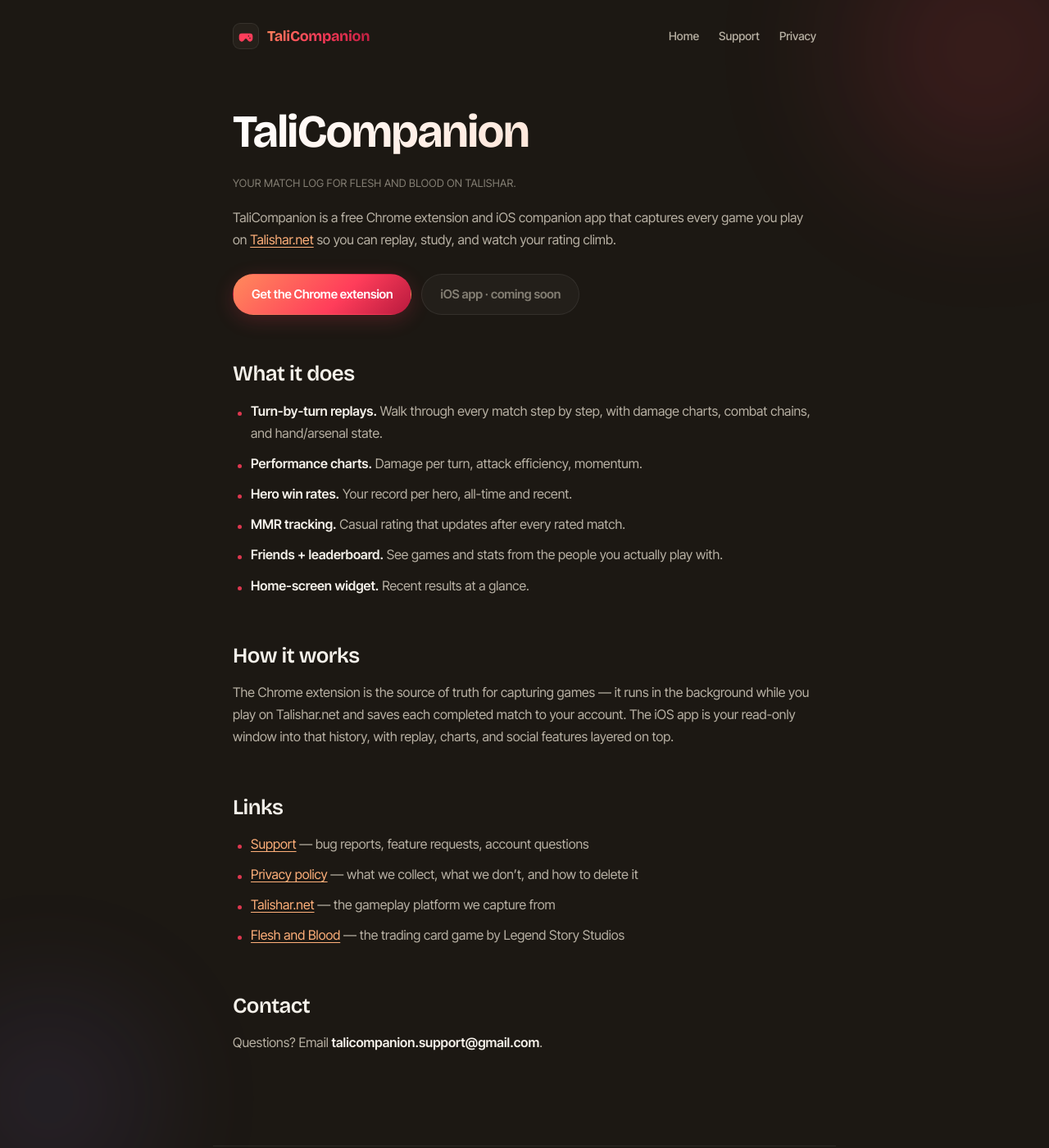
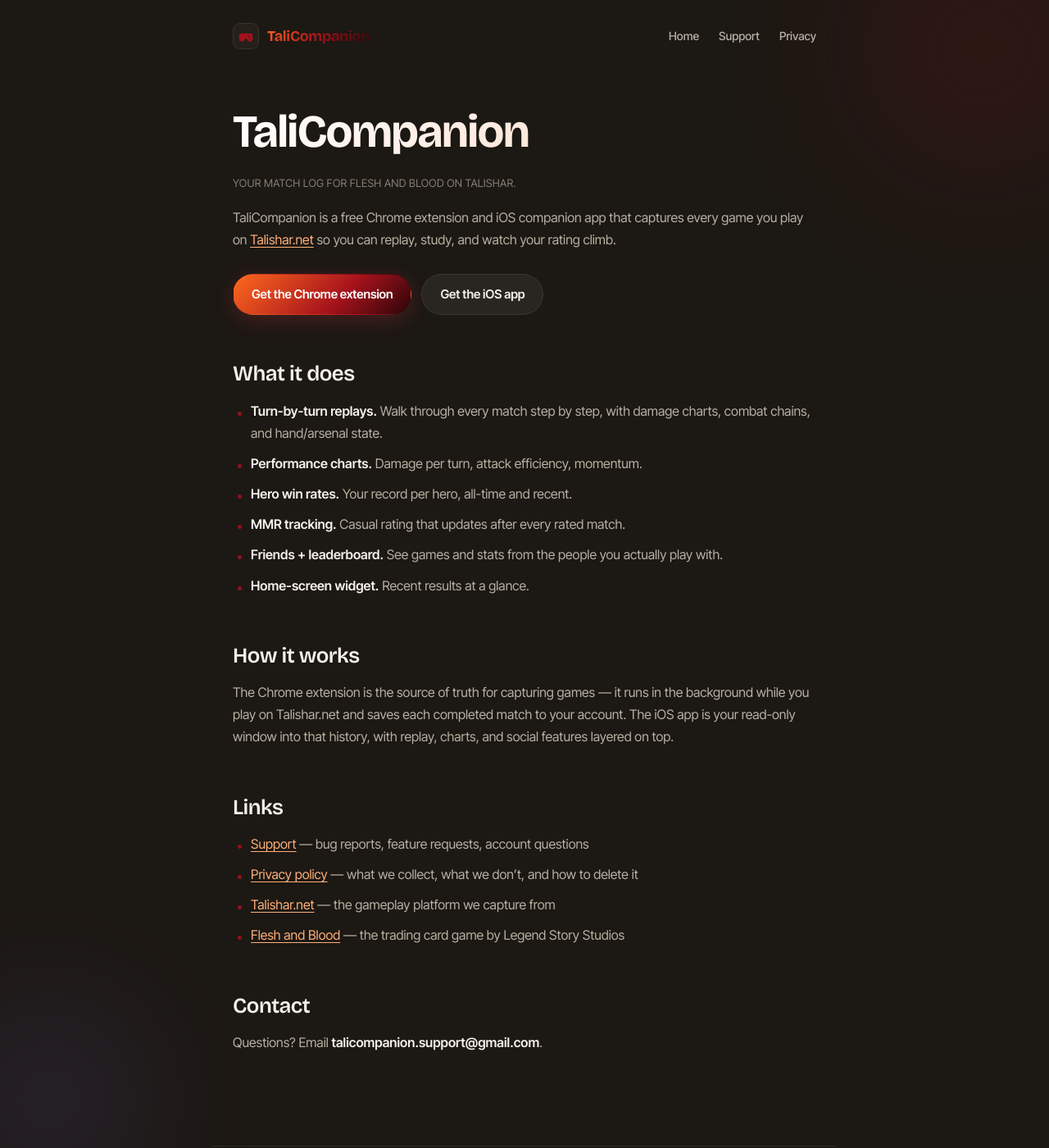
Before and after one commit to BrettRosen/talicompanion-site, a Jekyll site: the page built from index.md, in a window 1280 px wide and 1400 px high. Shown: the whole window at 82% size. Built offline with Jekyll 4.4.1, drawn with Linux system fonts in a browser that asks for light colours.

Commit message:
Replace coming soon

```diff
--- a/assets/css/style.css
+++ b/assets/css/style.css
@@ -13,11 +13,12 @@
   --fg-2: #847f74;
   --stroke-1: rgba(255, 255, 255, 0.08);
 
-  /* Accents — hero gradient stops + brand glow. */
-  --accent: #ff3d5a;
+  /* Accents — hero gradient stops + brand glow. Mirrors the iOS
+     design tokens in `Theme.swift` and `colors_and_type.css`. */
+  --accent: #a6121c;
   --accent-warm: #ffb07a;
-  --accent-orange: #ff8a5c;
-  --accent-deep: #b81a3e;
+  --accent-orange: #ff6a1f;
+  --accent-deep: #2b0509;
   --glow-purple: #8e7bff;
 
   /* Type stacks. The variable axis on Bricolage gets us optical sizing
--- a/index.md
+++ b/index.md
@@ -14,7 +14,7 @@ so you can replay, study, and watch your rating climb.
 
 <div class="cta-row">
   <a class="cta cta-primary" href="https://chromewebstore.google.com/">Get the Chrome extension</a>
-  <span class="cta cta-disabled">iOS app · coming soon</span>
+  <a class="cta cta-secondary" href="https://apps.apple.com/us/app/talicompanion/id6767906962">Get the iOS app</a>
 </div>
 
 ## What it does
```
